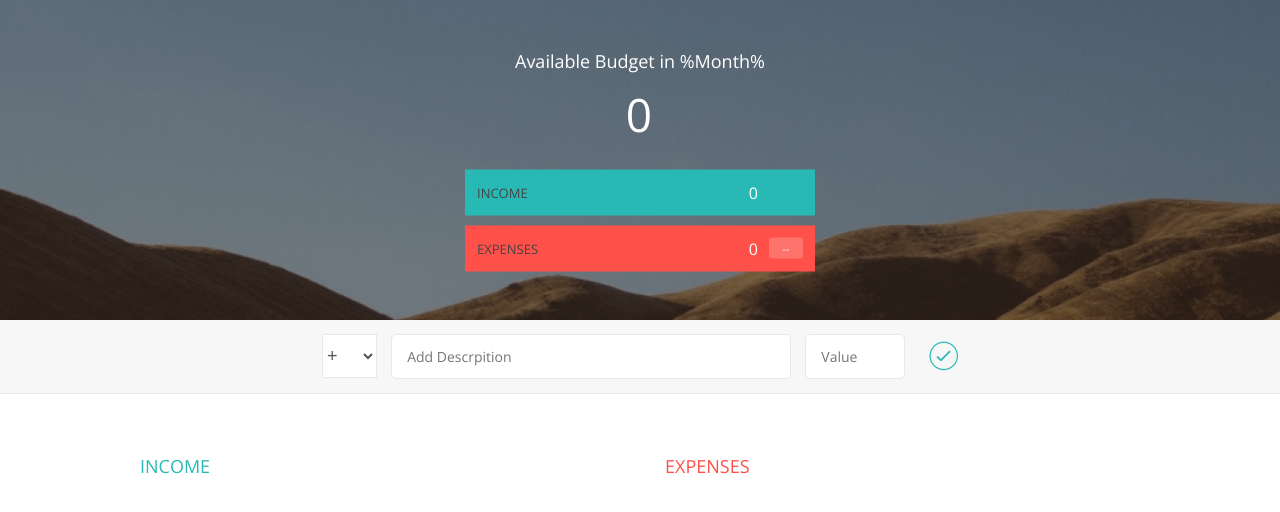
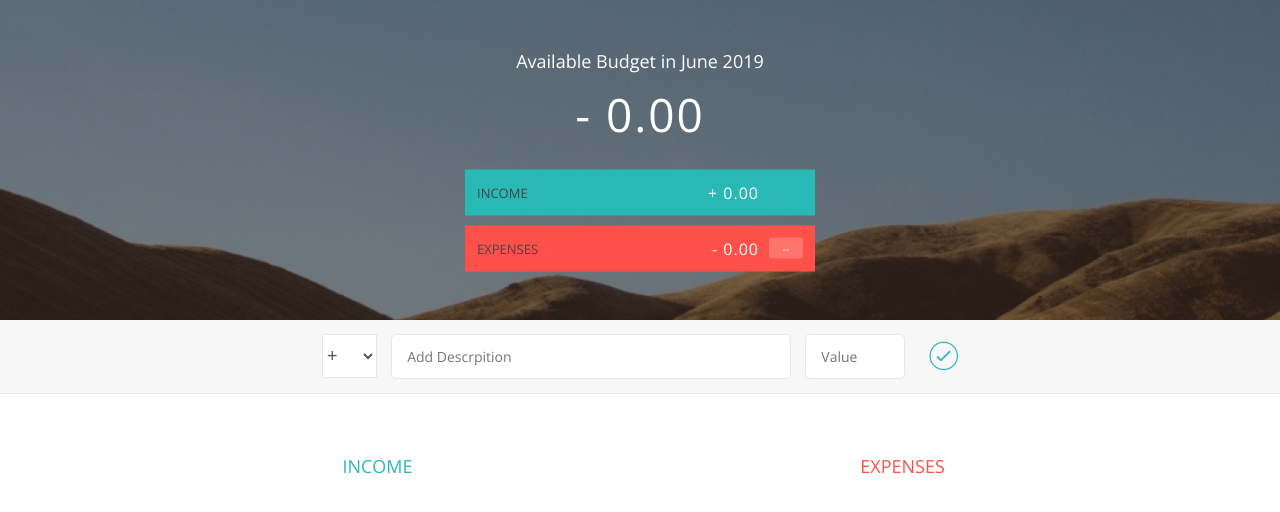
Before and after one commit to Jayshree2816/Budget, a plain HTML site: page index.html in a window 1280 px wide. Drawn offline with nearby package versions, Linux system fonts and the light colour scheme.

Commit message:
All changes are done

```diff
--- a/script.js
+++ b/script.js
@@ -139,8 +139,30 @@ var UIController = (function() {
 		expensesLabel : '.budget_expenses--value',
 		percentageLabel : '.budget_expenses--percentage',
 		container : '.container',
-		expensesPercLabel : '.item_percentage'
+		expensesPercLabel : '.item_percentage',
+		dateLabel : '.budget_title--month'
 	}
+
+	var formatNumber = function(num , type) {
+		var numSplit, int , dec, type
+		 //+ or  - before the number exactly 2 decimal points comma separating the thousands
+		num = Math.abs(num)
+		num = num.toFixed(2)
+		numSplit = num.split('.')
+		int = numSplit[0]
+		if (int.length > 3) {
+			int = int.substr(0, int.length - 3) + ',' + int.substr(int.length - 3, 3)
+		}
+		dec = numSplit[1]
+		return (type === 'exp' ? sign = '-' : sign = '+') + ' ' + int + '.' + dec
+	}
+
+	var nodeListEach = function(list, callback) {
+		for(var i = 0 ; i < list.length ; i++) {
+			callback(list[i] , i)
+		}
+	}
+
 	return  {
 		getInput:function() {
 			return {
@@ -163,7 +185,7 @@ var UIController = (function() {
 			// replace placeholder tag with actual data
 			newHtml = html.replace('%id%', obj.id)
 			newHtml = newHtml.replace('%description%', obj.description)
-			newHtml = newHtml.replace('%value%', obj.value)
+			newHtml = newHtml.replace('%value%', formatNumber(obj.value, type))
 			//Insert html into the DOM
 			document.querySelector(element).insertAdjacentHTML('beforeend' , newHtml)
 		},
@@ -182,10 +204,13 @@ var UIController = (function() {
 			})
 			fieldsArr[0].focus()
 		},
+
 		displayBudget: function(obj) {
-			document.querySelector(DOMstrings.budgetLabel).textContent =obj.budget
-			document.querySelector(DOMstrings.incomeLabel).textContent =obj.totalInc
-			document.querySelector(DOMstrings.expensesLabel).textContent =obj.totalExp
+			var type
+			obj.budget > 0 ? type = 'inc' : type = 'exp'
+			document.querySelector(DOMstrings.budgetLabel).textContent = formatNumber(obj.budget, type)
+			document.querySelector(DOMstrings.incomeLabel).textContent =formatNumber(obj.totalInc , 'inc')
+			document.querySelector(DOMstrings.expensesLabel).textContent = formatNumber(obj.totalExp , 'exp')
 
 			if(obj.percentage > 0) {
 				document.querySelector(DOMstrings.percentageLabel).textContent =obj.percentage + '%'
@@ -196,11 +221,6 @@ var UIController = (function() {
 
 		displayPercentages : function(percentages) {
 			var fields = document.querySelectorAll(DOMstrings.expensesPercLabel)
-			var nodeListEach = function(list, callback) {
-				for(var i = 0 ; i < list.length ; i++) {
-					callback(list[i] , i)
-				}
-			}
 			nodeListEach(fields , function(current, index) {
 				if(percentages[index] > 0) {
 					current.textContent = percentages[index] + '%'
@@ -210,6 +230,25 @@ var UIController = (function() {
 			})
 		},
 
+		displayMonth : function(){
+			var now , year, month, months
+			now = new Date()
+			months = ['January' , 'February', 'March', 'April', 'May', 'June', 'July', 'August', 'September', 'October', 'Novenber', 'December']
+			month = now.getMonth()
+			year = now.getFullYear()
+			document.querySelector(DOMstrings.dateLabel).textContent = months[month] + ' ' + year
+		},
+
+		changeType : function(){
+			var fields = document.querySelectorAll(
+				DOMstrings.inputType + ',' +
+				DOMstrings.inputDescription + ',' +
+				DOMstrings.inputValue)
+				nodeListEach(fields , function(cur) {
+				cur.classList.toggle('red-focus')
+			})
+			document.querySelector(DOMstrings.inputBtn).classList.toggle('red')
+		},
 		getDOMstrings : function() {
 			return DOMstrings
 		}
@@ -229,6 +268,7 @@ var controller = (function(budgetCtrl, UICtrl) {
 
 		})
 		document.querySelector(DOM.container).addEventListener('click', ctrlDeleteItem)
+		document.querySelector(DOM.inputType).addEventListener('change', UICtrl.changeType)
 	}
 
 	var updateBudget = function() {
@@ -246,6 +286,7 @@ var controller = (function(budgetCtrl, UICtrl) {
 
 		// Read percentages from the budget controller
 		var percentages = budgetCtrl.getPercentages()
+
 		// Update the UI with the percentage
 		UICtrl.displayPercentages(percentages)
 	}
@@ -291,6 +332,7 @@ var controller = (function(budgetCtrl, UICtrl) {
 	return {
 		init : function() {
 			console.log("Application Started")
+			UICtrl.displayMonth()
 			UICtrl.displayBudget({
 				budget : 0,
 				totalInc : 0,
--- a/style.css
+++ b/style.css
@@ -185,11 +185,13 @@ body {
     float: left;
     width: 475px;
     margin-right: 50px;
+    text-align: center
 }
 
 .expenses {
     float: left;
     width: 475px;
+    text-align: center
 }
 
 h2 {
```
